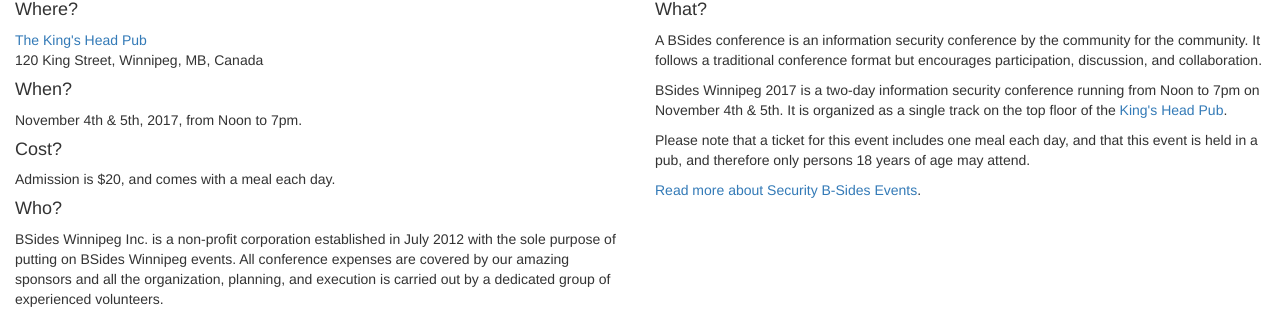
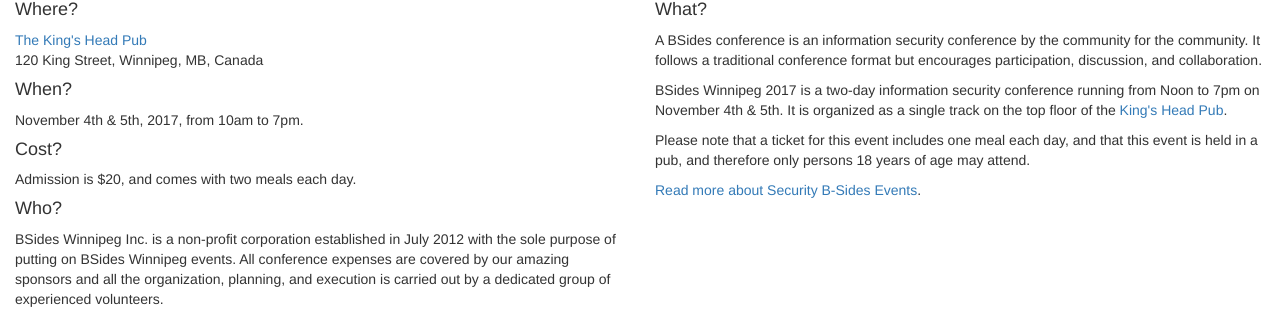
Before and after one commit to bsideswpg/bsideswpg.github.io, a Jekyll site: the page built from index.md, in a window 1280 px wide. Shown: the part 456-765 px from the top of the page. Built offline with Jekyll 4.4.1, drawn with Linux system fonts in a browser that asks for light colours.

Commit message:
Update main page info.

```diff
--- a/index.md
+++ b/index.md
@@ -9,10 +9,10 @@ permalink: /
     <p><a href="http://www.kingshead.ca/">The King's Head Pub</a><br/>120 King Street, Winnipeg, MB, Canada</p>
 
     <h4>When?</h4>
-    <p>November 4th &amp; 5th, 2017, from Noon to 7pm.</p>
+    <p>November 4th &amp; 5th, 2017, from 10am to 7pm.</p>
 
     <h4>Cost?</h4>
-    <p>Admission is $20, and comes with a meal each day.</p>
+    <p>Admission is $20, and comes with two meals each day.</p>
 
     <h4>Who?</h4>
     <p>BSides Winnipeg Inc. is a non-profit corporation established in July 2012 with the sole purpose of putting on BSides Winnipeg events. All conference expenses are covered by our amazing sponsors and all the organization, planning, and execution is carried out by a dedicated group of experienced volunteers.</p>
```
